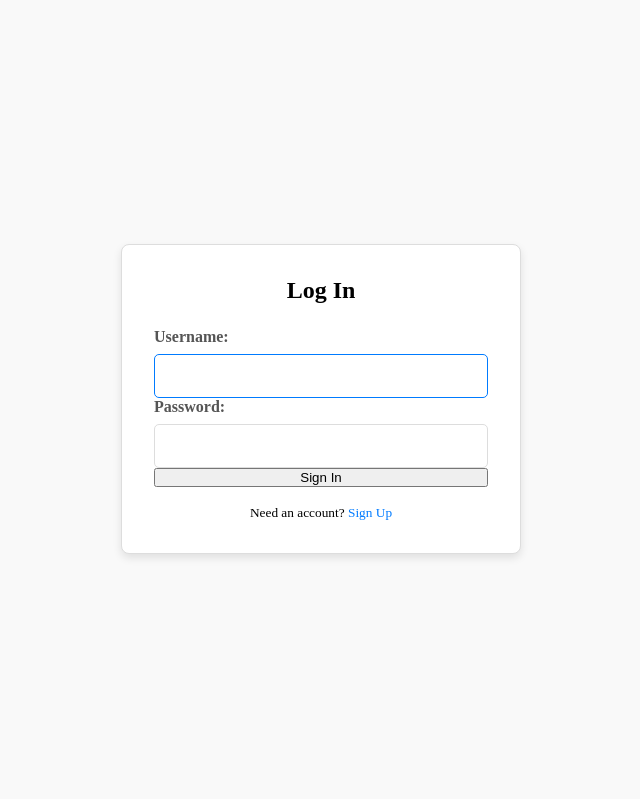
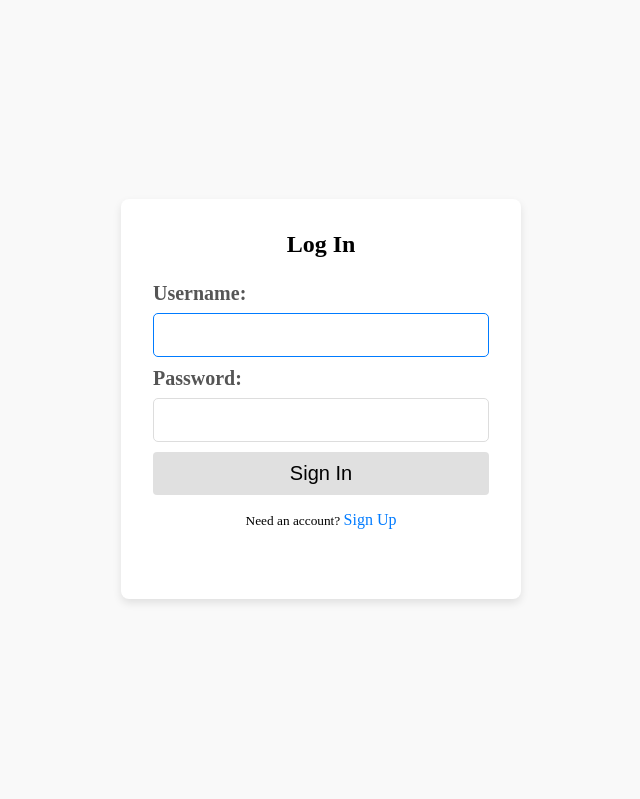
Before and after one commit to Correa95/Inventory-Management-system, a Django app: page /login/ in a window 1280 px wide. Shown: the part 121-920 px from the top of the page, without its empty margins (319-959 px from the left). Run offline with Django 5.2, Linux system fonts and the light colour scheme.

Commit message:
styling the pages

```diff
--- a/inventory/static/css/style.css
+++ b/inventory/static/css/style.css
@@ -81,9 +68,10 @@ form .btnSubmit {
 .login {
   max-width: 400px;
   width: 100%;
+  max-height: 400px;
+  height: 100vh;
   background-color: #ffffff;
-  padding: 2rem;
-  border: 1px solid #ddd;
+  padding: 32px;
   border-radius: 8px;
   box-shadow: 0 4px 8px rgba(0, 0, 0, 0.1);
 }
@@ -97,20 +85,36 @@ form .btnSubmit {
 .form {
   display: flex;
   flex-direction: column;
+  justify-content: center;
+}
+.form-group {
+  font-size: 20px;
+  display: flex;
+  flex-direction: column;
+  margin-bottom: 10px;
 }
 
-.btnSignin a {
-  /* padding: 10px 15px; */
+.btnSignin {
+  font-size: 20px;
   background-color: #e0e0e0;
-  color: #007bff;
   border: none;
+  padding: 10px;
   border-radius: 4px;
   cursor: pointer;
   transition: background-color 0.2s ease;
 }
 
 .btnSignin:hover {
-  background-color: #d6d6d6;
+  background-color: #007bff;
+  color: #ffffff;
+}
+
+.btnSignUp {
+  font-size: 16px;
+}
+.btnSignUp a {
+  font-size: 16px;
+  color: #007bff;
 }
 /* Login Form end*/
 
--- a/inventory/templates/inventory/index.html
+++ b/inventory/templates/inventory/index.html
@@ -6,8 +6,8 @@
     <p class="alertMessage">
       Keep track of your inventory and receive quantity alerts for low inventory
     </p>
-    <a href="{% url "dashboard"%}" class="btnA">
-      <button class="btn">Get Started Now!</button>
+    <a href="{% url "dashboard"%}">
+      <button class="btnStart">Get Started Now!</button>
     </a>
   </div>
 </div>
--- a/inventory/templates/inventory/logout.html
+++ b/inventory/templates/inventory/logout.html
@@ -5,7 +5,7 @@
 <div class="logoutContainer">
     <h2>You Have Been Logged Out</h2>
     <div class="logout">
-      <small class="text-muted">
+      <small >
         <a href="{% url "login"%}">Log In Again</a>
       </small>
     </div>
```
Also changed, not shown: other parts of inventory/static/css/style.css (+34 -35 lines), db.sqlite3.
